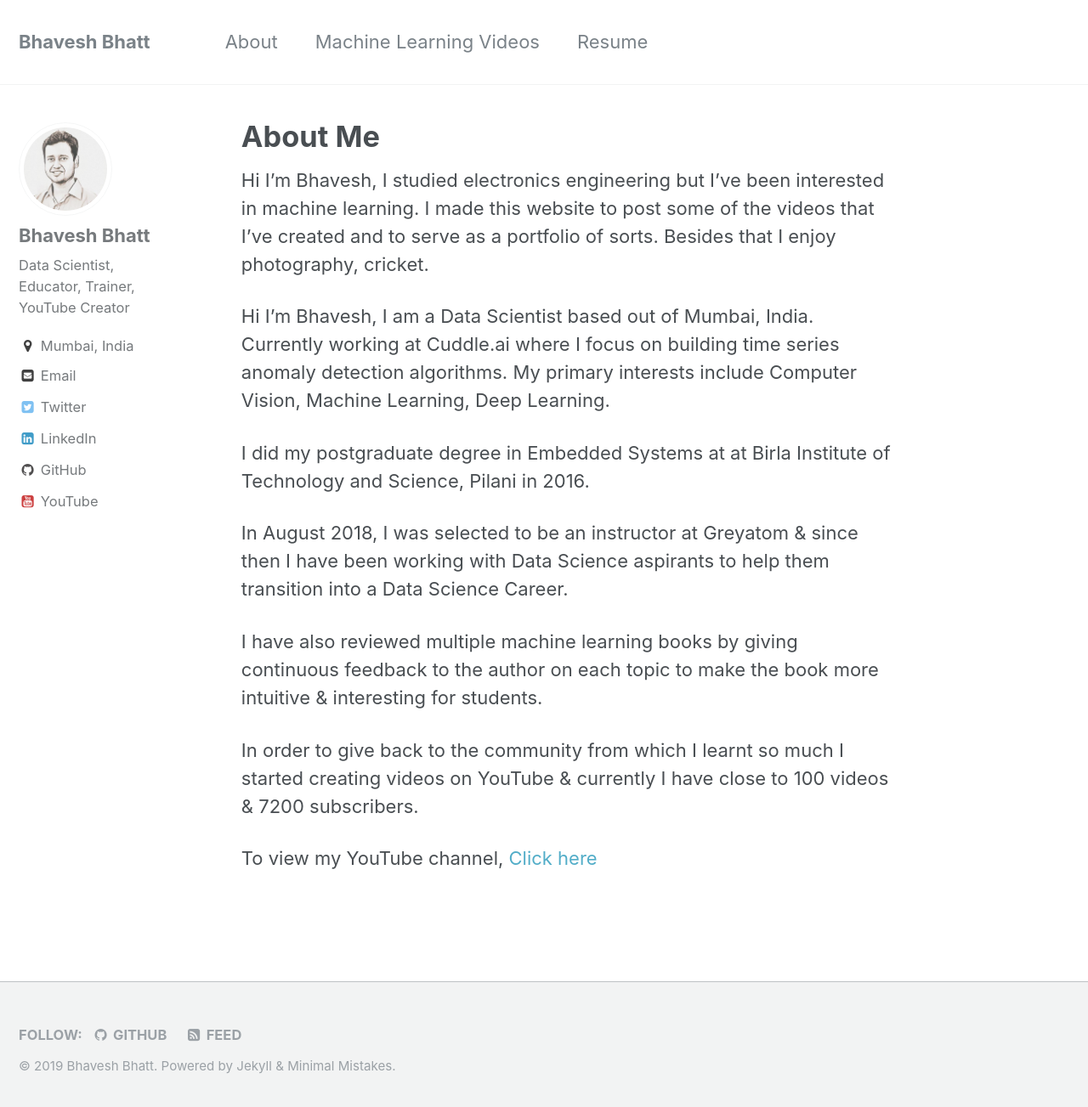
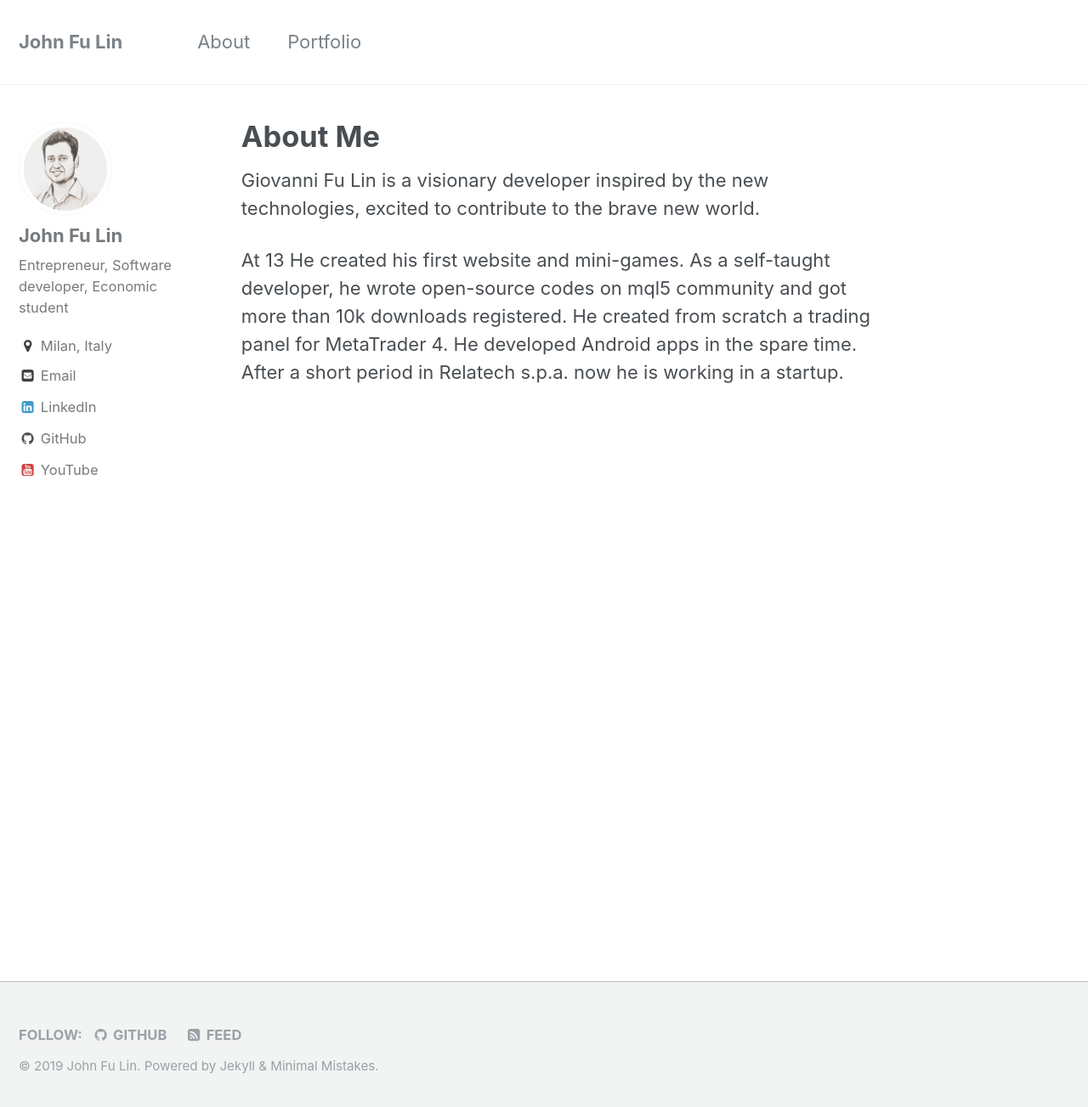
Before and after one commit to aeither/aeither.github.io, a Jekyll site: the page built from _pages/about.md, in a window 1280 px wide and 1311 px high. Shown: the top 1303 px of the window at 85% size. Built offline with Jekyll 4.4.1, drawn with Linux system fonts in a browser that asks for light colours.

Commit message:
second commit

```diff
--- a/_config.yml
+++ b/_config.yml
@@ -9,9 +9,9 @@ minimal_mistakes_skin    : "dark" # "air", "aqua", "contrast", "dark", "dirt", "
 
 # Site Settings
 locale                   : "en"
-title                    : "Bhavesh Bhatt"
+title                    : "John Fu Lin"
 title_separator          : "-"
-name                     : "Bhavesh Bhatt"
+name                     : "John Fu Lin"
 description              : "My Personal Blog"
 url                      : # the base hostname & protocol for your site e.g. "https://mmistakes.github.io"
 baseurl                  : # the subpath of your site, e.g. "/blog"
@@ -78,14 +78,13 @@ analytics:
 
 # Site Author
 author:
-  name             : "Bhavesh Bhatt"
+  name             : "John Fu Lin"
   avatar           : "/assets/images/bhavesh.jpeg"
-  #bio              : "Data Scientist, Google Develeoper Expert in ML"
-  bio              : "Data Scientist, Educator, Trainer, YouTube Creator"
-  location         : "Mumbai, India"
+  bio              : "Entrepreneur, Software developer, Economic student"
+  location         : "Milan, Italy"
   target-blank     : "ext-link"
-  email            : "bhattbhavesh91@gmail.com"
-  youtube          : "https://www.youtube.com/BhaveshBhatt8791"
+  email            : "giovannifulin@gmail.com"
+  youtube          : "https://www.youtube.com/channel/UCXrocy9tlhe28fR_tNuLBNg"
   uri              :
   bitbucket        :
   codepen          :
@@ -93,18 +92,18 @@ author:
   flickr           :
   facebook         :
   foursquare       :
-  github           : "bhattbhavesh91"
+  github           : "aeither"
   google_plus      :
   keybase          :
   instagram        :
   lastfm           :
-  linkedin         : "bhattbhavesh91"
+  linkedin         : "giovannifulin"
   pinterest        :
   soundcloud       :
-  stackoverflow    : # "123456/username" (the last part of your profile url, e.g. http://stackoverflow.com/users/123456/username)
+  stackoverflow    :
   steam            :
   tumblr           :
-  twitter          : "_bhaveshbhatt"
+  twitter          :
   vine             :
   weibo            :
   xing             :
--- a/_data/navigation.yml
+++ b/_data/navigation.yml
@@ -2,10 +2,8 @@
 main:
   - title: "About"
     url: /about/
-  - title: "Machine Learning Videos"
-    url: /mlvideos/
-  - title: "Resume"
-    url: /resume/
+  - title: "Portfolio"
+    url: /portfolio/
   # - title: "Sample Posts"
   #   url: /year-archive/
   # - title: "Sample Collections"
--- a/_pages/about.md
+++ b/_pages/about.md
@@ -3,16 +3,12 @@ permalink: /about/
 title: "About Me"
 ---
 
-Hi I’m Bhavesh, I studied electronics engineering but I’ve been interested in machine learning. I made this website to post some of the videos that I’ve created and to serve as a portfolio of sorts. Besides that I enjoy photography, cricket.
+Giovanni Fu Lin is a visionary developer inspired by the new technologies, excited to contribute to the brave new world.
 
-Hi I’m Bhavesh, I am a Data Scientist based out of Mumbai, India. Currently working at Cuddle.ai where I focus on building time series anomaly detection algorithms. My primary interests include Computer Vision, Machine Learning, Deep Learning.
+At 13 He created his first website and mini-games.
+As a self-taught developer, he wrote open-source codes on mql5 community and got more than 10k downloads registered.
+He created from scratch a trading panel for MetaTrader 4.
+He developed Android apps in the spare time.
+After a short period in Relatech s.p.a. now he is working in a startup.
 
-I did my postgraduate degree in Embedded Systems at at Birla Institute of Technology and Science, Pilani in 2016.
-
-In August 2018, I was selected to be an instructor at Greyatom & since then I have been working with Data Science aspirants to help them transition into a Data Science Career.
-
-I have also reviewed multiple machine learning books by giving continuous feedback to the author on each topic to make the book more intuitive & interesting for students.
-
-In order to give back to the community from which I learnt so much I started creating videos on YouTube & currently I have close to 100 videos & 7200 subscribers.
-
-To view my YouTube channel, [Click here](https://youtube.com/BhaveshBhatt8791){:target="_blank"}
+<!-- To view my YouTube channel, [Click here](https://youtube.com/){:target="_blank"} -->
```
Also changed, not shown: _pages/mlvideos.md (deleted, +0 -12 lines), _pages/portfolio.md (added, +8 -0 lines), _pages/resume.md (deleted, +0 -45 lines), _posts/2017-11-12-tp-tn-fn-fp.md (+1 -1 lines).
